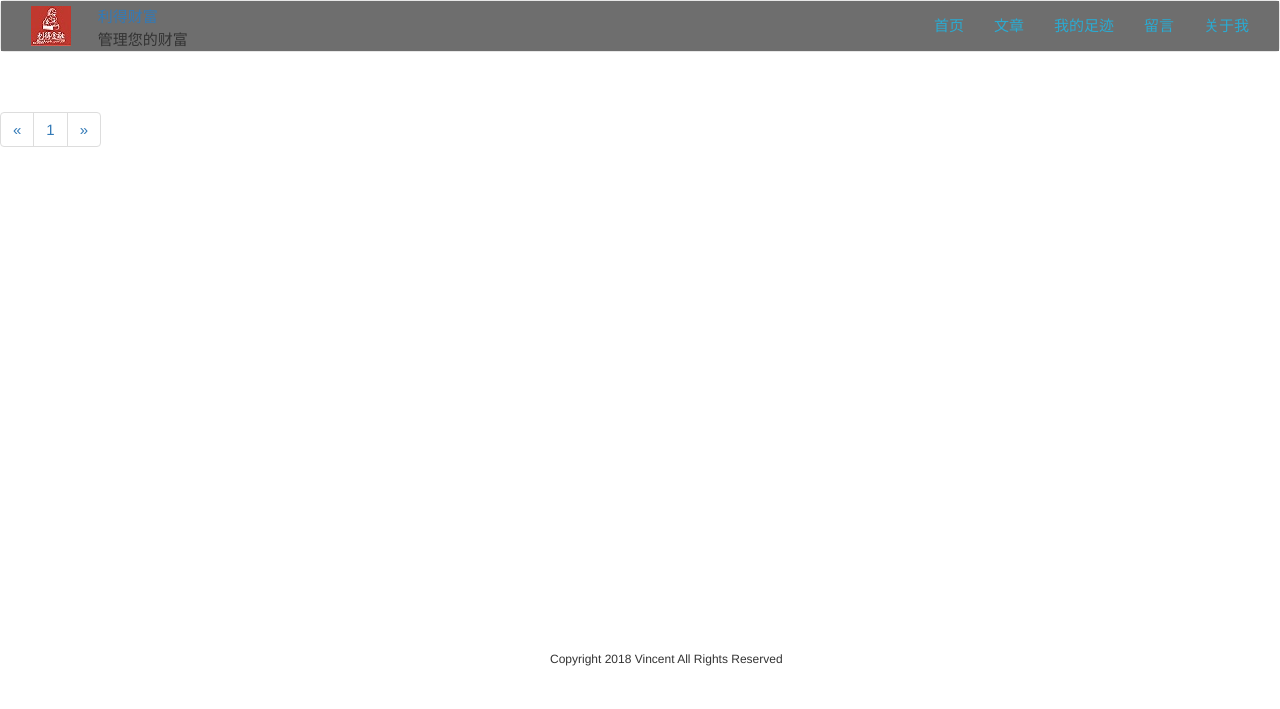
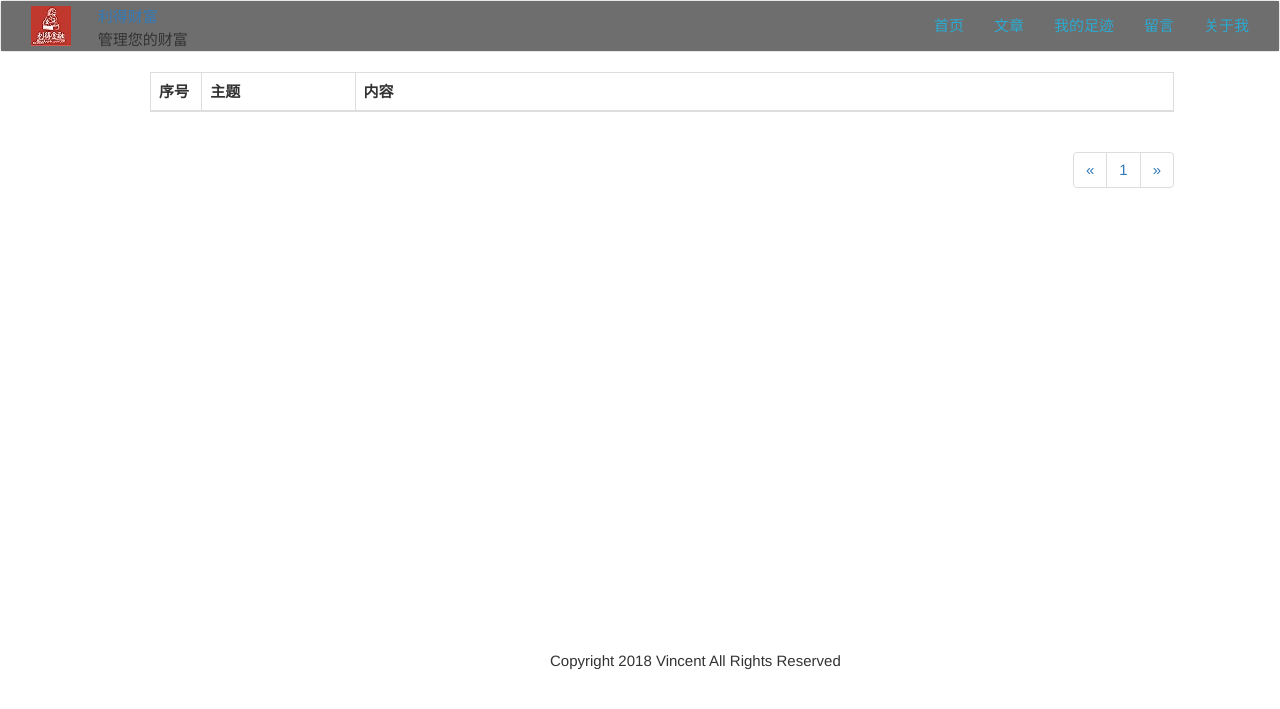
Before and after one commit to DealerSo/Django, a Django app: page /article/listArticles in a window 1280 px wide. Shown: the top 709 px of the page. Run offline with Django 4.2, Linux system fonts and the light colour scheme; data that the repository does not hold is empty; some libraries are stand-ins or nearby versions.

Commit message:
my website django project

```diff
--- a/mywebsite/article/views.py
+++ b/mywebsite/article/views.py
@@ -17,6 +17,7 @@ def listArticles(request):
     # Article.objects.filter 参数增加过滤条件 status=1
     articles_list = Article.objects.filter(status=1)
 
+    # 获得分页对象
     paginator = Paginator(articles_list, pageCount)
 
     # 对象可分几页
--- /dev/null
+++ b/mywebsite/static/css/article.css
@@ -0,0 +1,8 @@
+.article_content {
+    width: 80%;
+    margin-left: 150px;
+}
+
+.article_pagination {
+    float: right;
+}
--- a/mywebsite/static/css/main.css
+++ b/mywebsite/static/css/main.css
@@ -39,9 +39,9 @@ a:hover {
     position: absolute;
     left: 550px;
     top: 650px;
-    width: 267px;
+    width: 350px;
     height: 17px;
     z-index: 1;
     color: #333333;
-    font-size: 12px;
+    font-size: 15px;
 }
--- a/mywebsite/templates/article/articleList.html
+++ b/mywebsite/templates/article/articleList.html
@@ -1,9 +1,17 @@
 {% extends '../common/main.html' %}
-
+{% load staticfiles %}
 {% block title %} 文章列表 {% endblock %}
 
 {% block content %}
+    <div class="article_content">
         <table class="table table-bordered articles_table">
+            <thead>
+                <tr>
+                    <th width="5%">序号</th>
+                    <th width="15%">主题</th>
+                    <th width="80%">内容</th>
+                </tr>
+            </thead>
             {% for article in articles %}
                 <tr>
                     <td>{{ article.id }}</td>
@@ -12,7 +20,7 @@
                 </tr>
             {% endfor %}
         </table>
-    <nav aria-label="Page navigation">
+        <nav aria-label="Page navigation" class="article_pagination">
             <ul class="pagination">
                 <li>
                     <a href="#" aria-label="Previous">
@@ -29,6 +37,7 @@
                 </li>
             </ul>
         </nav>
+    </div>
 {% endblock %}
 
 {% block js %}
@@ -41,13 +50,13 @@
                      $(this).addClass('active').siblings().removeClass('active');
                  });
              });{% endcomment %}
-            {% comment %}$(".articles_table").bootstrapTable({
-                columns : [
-                    {field:'id', title:'编号'},
-                    {field:'articleTitle', title:'主题'},
-                    {field:'articleContent', title:'内容'},
-                ]
-            });{% endcomment %}
         })
     </script>
 {% endblock %}
+
+{% block css %}
+    <link type="text/css" rel="stylesheet" href="{% static 'css/article.css' %}"/>
+    <style type="text/css">
+
+    </style>
+{% endblock %}
```
Lines whose indentation alone changed are shown as unchanged.
